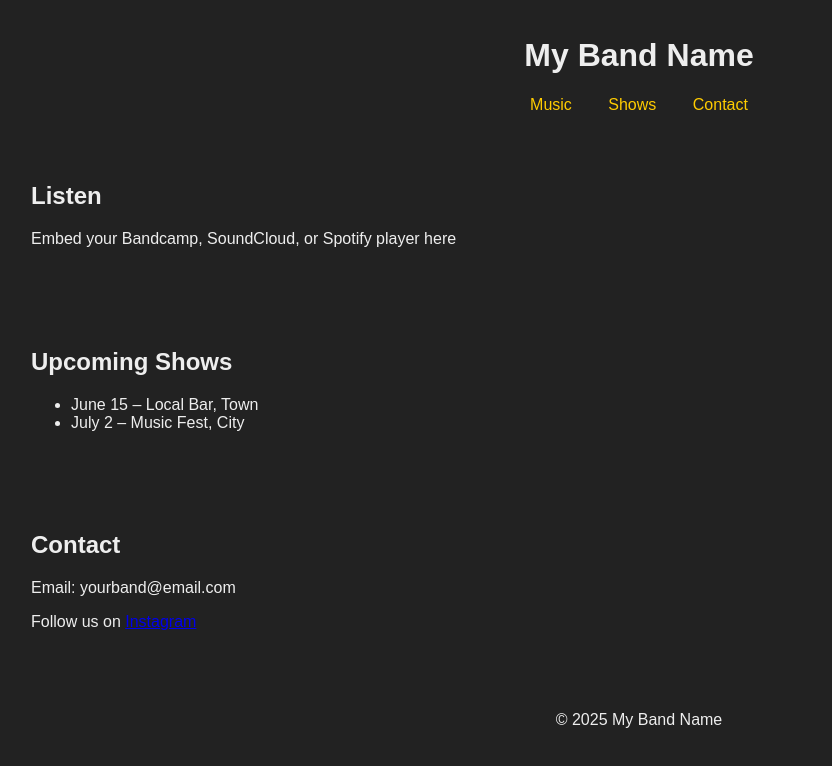
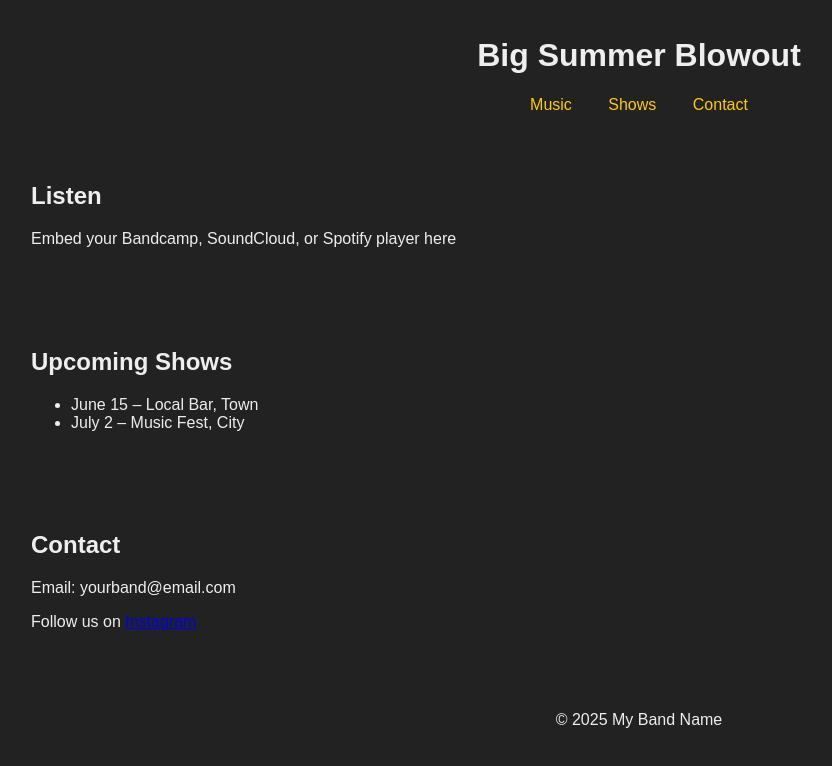
Before and after one commit to westnorfolkbands/westnorfolkbands, a plain HTML site: page index.html in a window 1280 px wide. Shown: the whole page, without its empty margins (1-833 px from the left). Drawn offline with Linux system fonts and the light colour scheme.

Commit message:
Update index.html

```diff
--- a/index.html
+++ b/index.html
@@ -8,7 +8,7 @@
 </head>
 <body>
   <header>
-    <h1>My Band Name</h1>
+    <h1>Big Summer Blowout</h1>
     <nav>
       <a href="#music">Music</a>
       <a href="#shows">Shows</a>
```
